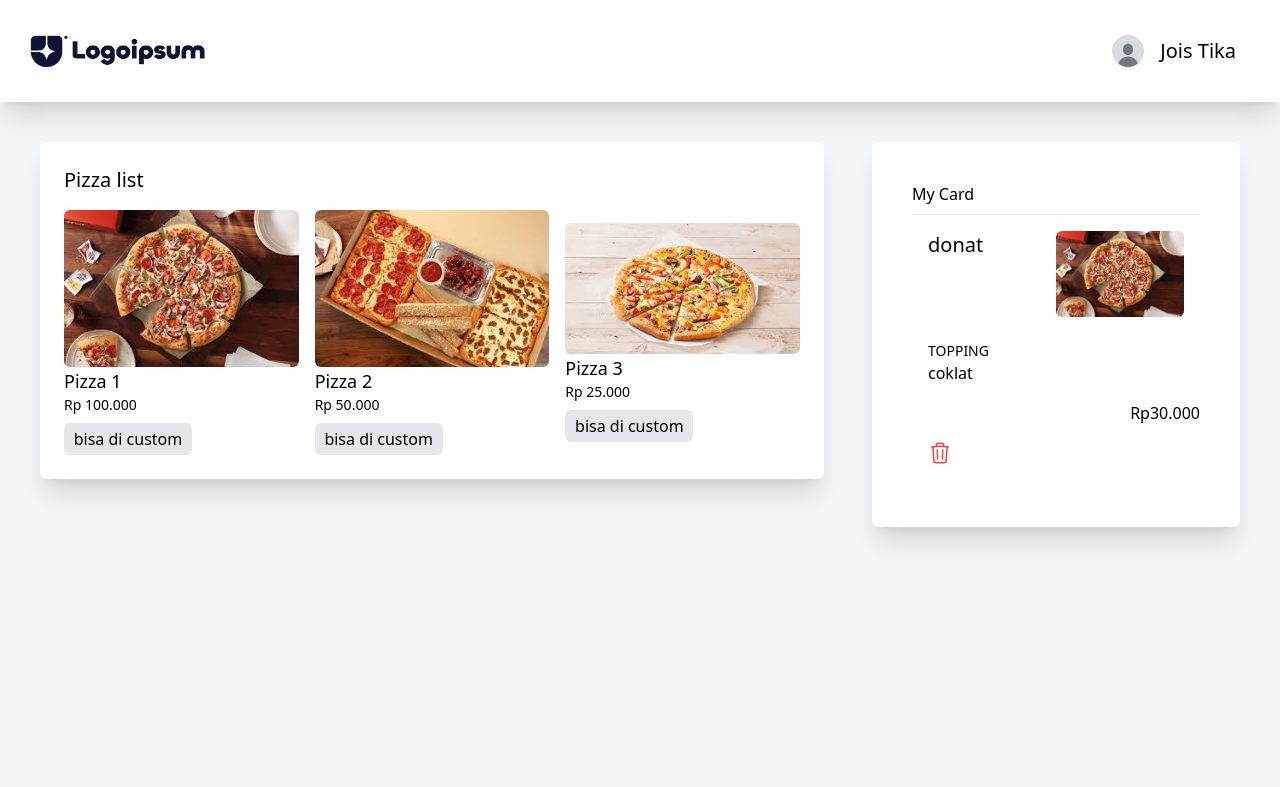
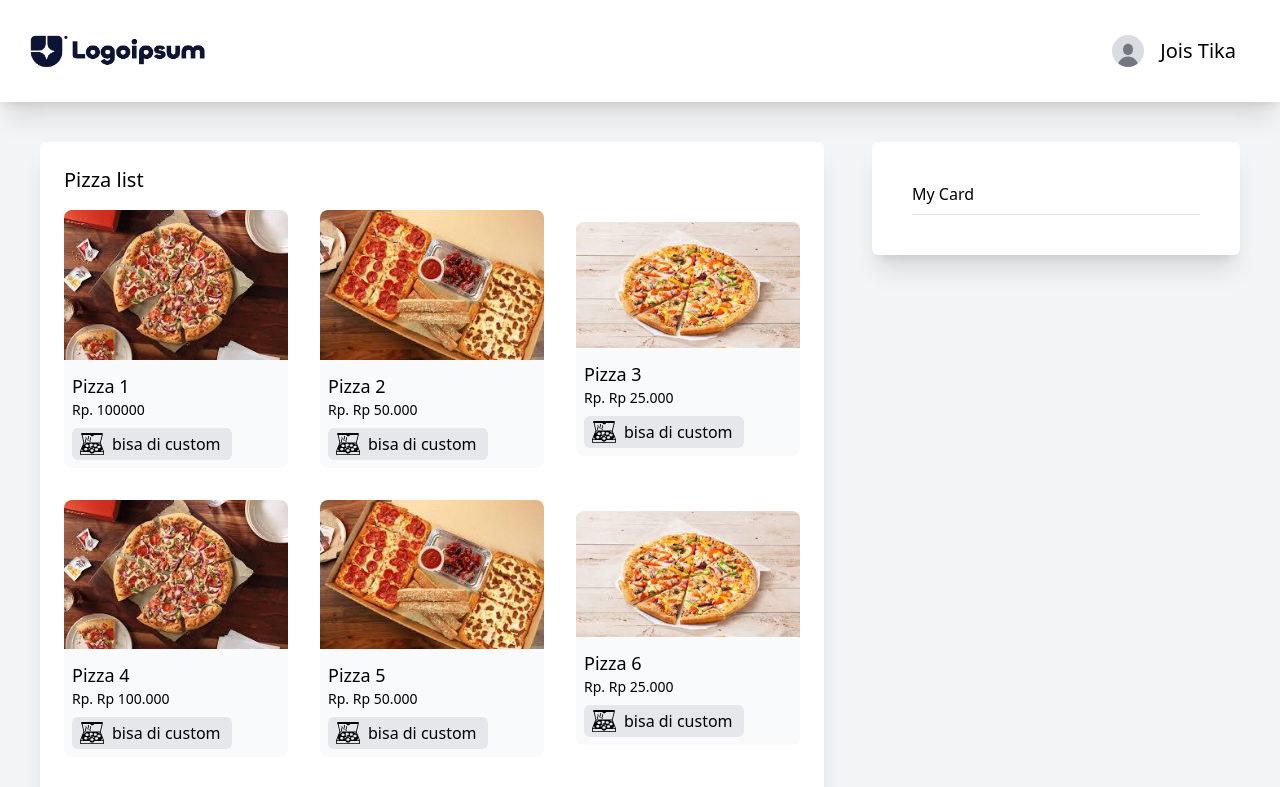
Before and after one commit to Jois01/pizza-order, a Vue app: page / in a window 1280 px wide. Shown: the top 787 px of the page. Built offline with nearby package versions, Linux system fonts and the light colour scheme.

Commit message:
memindahkan data ke pizzas.json, perbaikan animasi input di modal

```diff
--- a/package.json
+++ b/package.json
@@ -11,7 +11,8 @@
     "format": "prettier --write src/"
   },
   "dependencies": {
-    "vue": "^3.5.12"
+    "vue": "^3.5.12",
+    "vuex": "^4.1.0"
   },
   "devDependencies": {
     "@eslint/js": "^9.14.0",
--- a/src/App.vue
+++ b/src/App.vue
@@ -13,7 +13,6 @@ import cart from './components/cart.vue'
       <cart />
     </div>
   </div>
-  <!-- <Variant v-if="open" /> -->
 </template>
 <script>
 export default {
@@ -21,7 +20,6 @@ export default {
     navbar,
     pizza,
     cart,
-    // Variant,
   },
 }
 </script>
--- a/src/components/cart.vue
+++ b/src/components/cart.vue
@@ -2,17 +2,18 @@
   <div class="bg-white rounded-md p-10 m-6 shadow-xl">
     <h5 class="card-title">My Card</h5>
     <hr class="mt-2" />
+    <div class="" v-for="pizza in cart" :key="pizza.id">
       <div class="card flex m-4 gap-4 justify-between">
-      <div class="text-xl">donat</div>
-      <img src="../../public/pizza.jpeg" alt="" class=" w-32 rounded-md" />
+        <div class="text-xl">{{ pizza.name }}</div>
+        <img src="../../public/pizza.jpeg" alt="" class="w-32 rounded-md" />
       </div>
       <div class="topping m-4 mt-6">
-      <div class="text-sm ">TOPPING</div>
-      <p>coklat</p>
+        <div class="text-sm">TOPPING</div>
+        <p>{{ pizza.topping }}</p>
       </div>
-    <div class="harga text-right">Rp30.000</div>
+      <div class="harga text-right">{{ pizza.harga }}</div>
       <div class="trash">
-      <button >
+        <button>
           <svg
             xmlns="http://www.w3.org/2000/svg"
             fill="none"
@@ -29,5 +30,10 @@
           </svg>
         </button>
       </div>
+      <hr class=" my-8">
+    </div>
   </div>
 </template>
+<script>
+export default {}
+</script>
--- a/src/components/pizza.vue
+++ b/src/components/pizza.vue
@@ -2,124 +2,148 @@
   <div class="card bg-white m-6 p-2 rounded-md shadow-xl">
     <div class="card-title m-4 text-xl">Pizza list</div>
     <div class="card-body m-4 items-center">
-      <div class="grid grid-cols-1 md:grid-cols-3 sm:grid-cols-2 gap-4 items-center">
-        <div class="card" v-for="pizza in pizzas" :key="pizza.id">
-          <img :src="pizza.image" alt="Pizza Image" class="rounded-md" />
-          <div class="content">
+      <div class="grid grid-cols-1 md:grid-cols-3 sm:grid-cols-2 gap-8 items-center">
+        <div
+          class="card bg-gray-50 rounded-lg"
+          v-for="pizza in pizzas"
+          :key="pizza.id"
+          @click="open = true"
+        >
+          <img :src="pizza.image" alt="Pizza Image" class="rounded-t-lg" />
+          <div class="content mt-3 m-2">
             <h2 class="pizza_name text-lg">{{ pizza.name }}</h2>
-            <p class="pizza_description text-sm">{{ pizza.harga }}</p>
-            <button @click="open = true" class="bg-gray-200 w-32 py-1 px-2 mt-2 rounded-md">
+            <p class="pizza_description text-sm">Rp. {{ pizza.harga }}</p>
+            <div class="bg-gray-200 w-40 py-1 px-2 mt-2 rounded-md flex gap-2">
+              <img src="./icons/pizza-svgrepo-com.svg" alt="" class="size-6" />
               {{ pizza.description }}
-            </button>
+            </div>
           </div>
         </div>
       </div>
     </div>
   </div>
+  <!-- modal -->
   <div
     v-if="open"
-    class="modal bg-white border border-gray-400 rounded-md p-5 items-center justify-center inset-0 fixed m-20 md:m-40 shadow-2xl "
+    class="modal bg-white border border-gray-400 rounded-md items-center justify-center inset-0 fixed m-20 md:m-40 shadow-2xl"
   >
-    <div class="judul m-3 flex justify-between">
+    <div class="judul m-3 flex justify-between mt-10">
       <div class="text-2xl">Select variant</div>
       <button @click="open = false" class="bg-gray-200 w-32 py-1 px-2 rounded-md">Close</button>
     </div>
     <hr />
     <div class="content">
-      <div class="grid grid-cols-2 m-6 gap-8  md:grid-cols-4">
-        <div class="variant" v-for="variant in variants" :key="variant.id">
-          <input type="checkbox" />
-          <label class="text-lg ml-2">{{ variant.name }}</label>
+      <form action="#">
+        <div class="grid grid-cols-2 m-6 gap-8 md:grid-cols-4">
+          <div class="topping" v-for="topping in toppings" :key="topping.id">
+            <input type="checkbox" :id="topping.id" class="hidden" v-model="topping.isChecked" />
+            <label :for="topping.id" class="inline-flex items-center justify-between">
+              <div
+                class="bg-white border-2 border-gray-200 rounded-lg cursor-pointer"
+                :class="{ 'border-blue-500': topping.isChecked }"
+              >
+                <svg
+                  xmlns="http://www.w3.org/2000/svg"
+                  fill="none"
+                  viewBox="0 0 24 24"
+                  stroke-width="1.5"
+                  stroke="currentColor"
+                  class="size-6 stroke-white fill-yellow-500"
+                  :class="{ 'rotate-45': topping.isChecked }"
+                >
+                  <path
+                    stroke-linecap="round"
+                    stroke-linejoin="round"
+                    d="M12 9v6m3-3H9m12 0a9 9 0 1 1-18 0 9 9 0 0 1 18 0Z"
+                  />
+                </svg>
+              </div>
+              <div class="ml-2">
+                {{ topping.name }}
+              </div>
+            </label>
+          </div>
         </div>
-
-      </div>
-      <hr />
-      <div class="footer m-3 flex justify-between">
+      </form>
+      <hr class="mt-6" />
+      <div class="footer m-3 mt-6 flex justify-between">
         <p></p>
-        <button class="bg-blue-500 text-white w-32 py-1 px-2 rounded-md">add To cart</button>
+        <button
+          class="bg-blue-500 text-white w-32 py-2 px-2 rounded-md flex gap-2transition ease-in-out delay-150 hover:-translate-y-1 hover:scale-110 hover:bg-indigo-500 duration-300"
+          @click.prevent="addToCart, (open = false)"
+        >
+          <svg
+            xmlns="http://www.w3.org/2000/svg"
+            fill="none"
+            viewBox="0 0 24 24"
+            stroke-width="1.5"
+            stroke="currentColor"
+            class="size-6"
+          >
+            <path
+              stroke-linecap="round"
+              stroke-linejoin="round"
+              d="M2.25 3h1.386c.51 0 .955.343 1.087.835l.383 1.437M7.5 14.25a3 3 0 0 0-3 3h15.75m-12.75-3h11.218c1.121-2.3 2.1-4.684 2.924-7.138a60.114 60.114 0 0 0-16.536-1.84M7.5 14.25 5.106 5.272M6 20.25a.75.75 0 1 1-1.5 0 .75.75 0 0 1 1.5 0Zm12.75 0a.75.75 0 1 1-1.5 0 .75.75 0 0 1 1.5 0Z"
+            />
+          </svg>
+          add to cart
+        </button>
       </div>
     </div>
   </div>
 </template>
+<!-- varian yang bisa di pilih cuman 5 -->
+<!-- ambil data pizza dan variant -->
+<!-- kirim data ke cart -->
+
 <script>
+import pizzas from '../store/pizzas.json'
 export default {
   data() {
     return {
-      pizzas: [
+      pizzas,
+
+      cart: [],
+      total: 0,
+      toppings: [
         {
           id: 1,
-          name: 'Pizza 1',
-          harga: 'Rp 100.000',
-          image: 'pizza.jpeg',
-          description: 'bisa di custom',
+          name: 'Topping 1',
         },
         {
           id: 2,
-          name: 'Pizza 2',
-          harga: 'Rp 50.000',
-          image: 'pizza1.jpeg',
-          description: 'bisa di custom',
+          name: 'Topping 2',
         },
         {
           id: 3,
-          name: 'Pizza 3',
-          harga: 'Rp 25.000',
-          image: 'pizza2.jpeg',
-          description: 'bisa di custom',
-        },
-      ],
-      variants: [
-        {
-          id: 1,
-          name: 'variant 1',
-        },
-        {
-          id: 2,
-          name: 'variant 2',
-        },
-        {
-          id: 3,
-          name: 'variant 3',
+          name: 'Topping 3',
         },
         {
           id: 4,
-          name: 'variant 4',
+          name: 'Topping 4',
         },
         {
           id: 5,
-          name: 'variant 5',
-        },
-        {
-          id: 6,
-          name: 'variant 6',
-        },
-        {
-          id: 7,
-          name: 'variant 7',
-        },
-        {
-          id: 8,
-          name: 'variant 8',
-        },
-        {
-          id: 9,
-          name: 'variant 9',
-        },
-        {
-          id: 10,
-          name: 'variant 10',
-        },
-        {
-          id: 11,
-          name: 'variant 11',
-        },
-        {
-          id: 12,
-          name: 'variant 12',
+          name: 'Topping 5',
         },
       ],
       open: false,
+      selectedToppings: false,
     }
+  },
+  methods: {
+    toppingToggle(topping) {
+      this.isChecked = !this.isChecked
+    },
+    addToCart() {
+      this.cart.push(this.pizzas[0])
+      this.total += this.pizzas[0].harga
+      if (this.cart == this.pizzas.id) {
+        this.pizzas.push({
+          pizza: this.cart,
+        })
+      }
+    },
   },
 }
 </script>
--- /dev/null
+++ b/src/store/index.js
@@ -0,0 +1,13 @@
+Vue.use(Vuex)
+
+export default new Vuex.Store({
+  state: {
+    // state
+    cart:[]
+  },
+  mutations: {
+    addCart(state, payload) {
+        state.cart.push(payload)
+        }
+  },
+})
--- /dev/null
+++ b/src/store/pizzas.json
@@ -0,0 +1,86 @@
+[
+  {
+    "id": 1,
+    "name": "Pizza 1",
+    "harga": 100000,
+    "image": "pizza.jpeg",
+    "description": "bisa di custom"
+  },
+  {
+    "id": 2,
+    "name": "Pizza 2",
+    "harga": "Rp 50.000",
+    "image": "pizza1.jpeg",
+    "description": "bisa di custom"
+  },
+  {
+    "id": 3,
+    "name": "Pizza 3",
+    "harga": "Rp 25.000",
+    "image": "pizza2.jpeg",
+    "description": "bisa di custom"
+  },
+  {
+    "id": 4,
+    "name": "Pizza 4",
+    "harga": "Rp 100.000",
+    "image": "pizza.jpeg",
+    "description": "bisa di custom"
+  },
+  {
+    "id": 5,
+    "name": "Pizza 5",
+    "harga": "Rp 50.000",
+    "image": "pizza1.jpeg",
+    "description": "bisa di custom"
+  },
+  {
+    "id": 6,
+    "name": "Pizza 6",
+    "harga": "Rp 25.000",
+    "image": "pizza2.jpeg",
+    "description": "bisa di custom"
+  },
+  {
+    "id": 7,
+    "name": "Pizza 7",
+    "harga": "Rp 100.000",
+    "image": "pizza.jpeg",
+    "description": "bisa di custom"
+  },
+  {
+    "id": 8,
+    "name": "Pizza 8",
+    "harga": "Rp 50.000",
+    "image": "pizza1.jpeg",
+    "description": "bisa di custom"
+  },
+  {
+    "id": 9,
+    "name": "Pizza 9",
+    "harga": "Rp 25.000",
+    "image": "pizza2.jpeg",
+    "description": "bisa di custom"
+  },
+  {
+    "id": 10,
+    "name": "Pizza 10",
+    "harga": "Rp 100.000",
+    "image": "pizza.jpeg",
+    "description": "bisa di custom"
+  },
+  {
+    "id": 11,
+    "name": "Pizza 11",
+    "harga": "Rp 50.000",
+    "image": "pizza1.jpeg",
+    "description": "bisa di custom"
+  },
+  {
+    "id": 12,
+    "name": "Pizza 12",
+    "harga": "Rp 25.000",
+    "image": "pizza2.jpeg",
+    "description": "bisa di custom"
+  }
+]
```
Also changed, not shown: src/components/icons/pizza-svgrepo-com.svg (added), 1 other file (tests, documents, lock files or other folders). Lines whose indentation alone changed are shown as unchanged.
